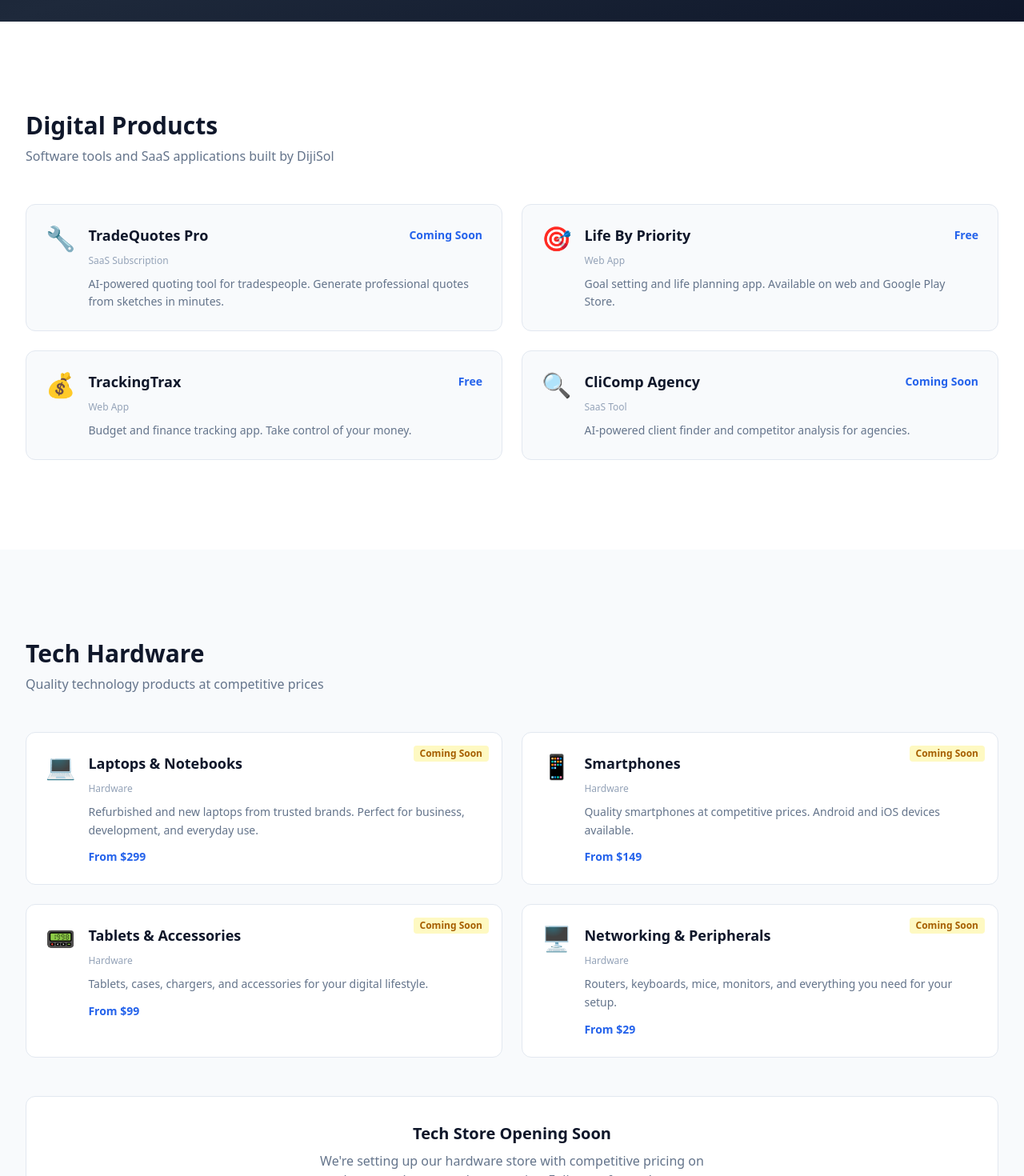
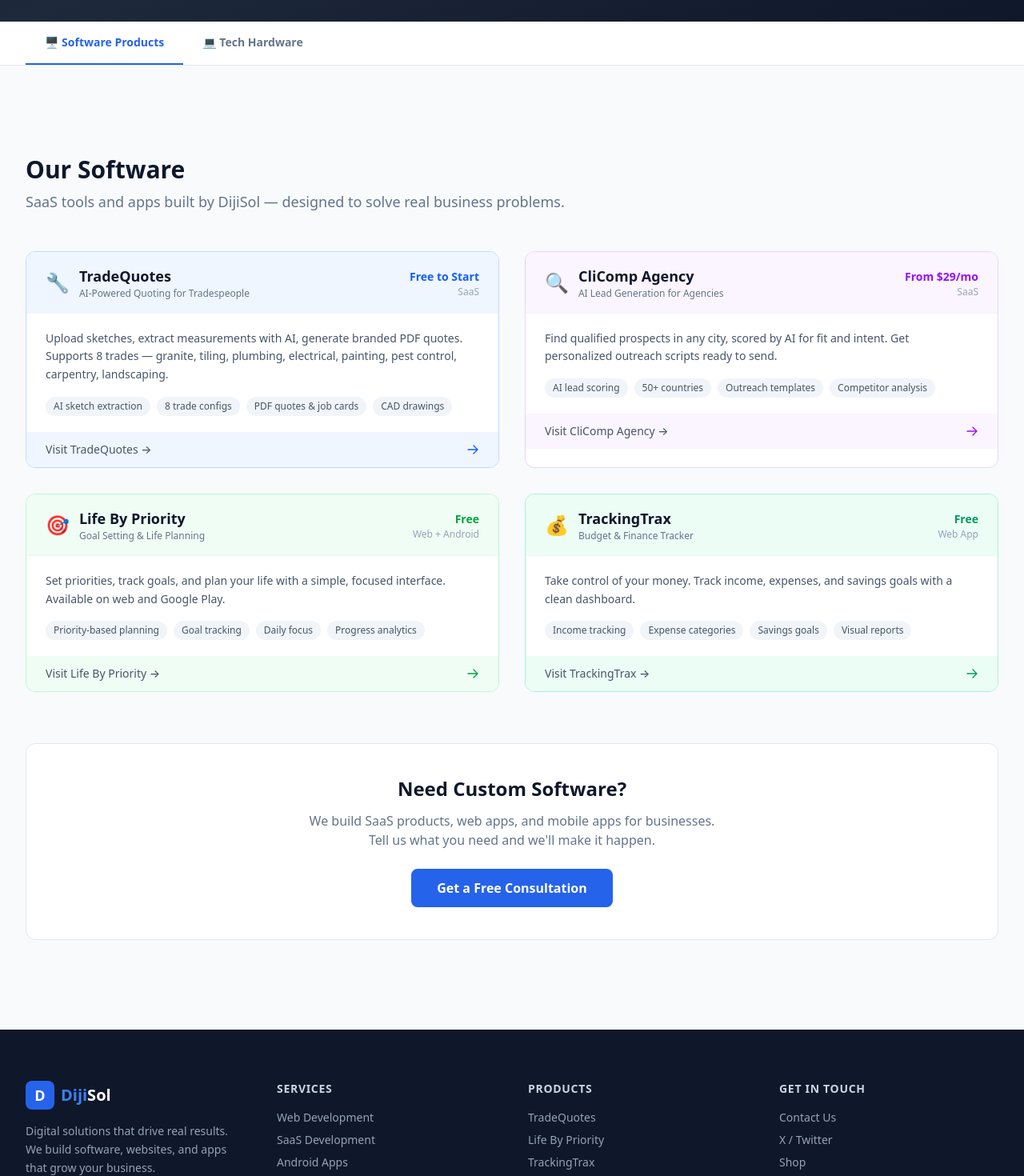
Before and after one commit to raubenw/dijisol-site, a Next.js app: page /shop in a window 1280 px wide. Shown: the part 440-1910 px from the top of the page at 80% size. Built offline with nearby package versions, Linux system fonts and the light colour scheme.

Commit message:
Update contact form to FormSubmit, enhance shop with tabbed software/hardware sections

```diff
--- a/app/shop/page.tsx
+++ b/app/shop/page.tsx
@@ -1,76 +1,111 @@
 "use client";
+import { useState } from "react";
 
-const DIGITAL_PRODUCTS = [
+/* ─── Software Products ─── */
+const SOFTWARE = [
   {
-    name: "TradeQuotes Pro",
-    desc: "AI-powered quoting tool for tradespeople. Generate professional quotes from sketches in minutes.",
-    price: "Coming Soon",
+    name: "TradeQuotes",
+    tagline: "AI-Powered Quoting for Tradespeople",
+    desc: "Upload sketches, extract measurements with AI, generate branded PDF quotes. Supports 8 trades — granite, tiling, plumbing, electrical, painting, pest control, carpentry, landscaping.",
+    price: "Free to Start",
     icon: "🔧",
     url: "https://quotes-67f32.web.app",
-    type: "SaaS Subscription",
+    type: "SaaS",
+    features: ["AI sketch extraction", "8 trade configs", "PDF quotes & job cards", "CAD drawings"],
+    color: "blue",
+  },
+  {
+    name: "CliComp Agency",
+    tagline: "AI Lead Generation for Agencies",
+    desc: "Find qualified prospects in any city, scored by AI for fit and intent. Get personalized outreach scripts ready to send.",
+    price: "From $29/mo",
+    icon: "🔍",
+    url: "https://clicomp.agency",
+    type: "SaaS",
+    features: ["AI lead scoring", "50+ countries", "Outreach templates", "Competitor analysis"],
+    color: "purple",
   },
   {
     name: "Life By Priority",
-    desc: "Goal setting and life planning app. Available on web and Google Play Store.",
+    tagline: "Goal Setting & Life Planning",
+    desc: "Set priorities, track goals, and plan your life with a simple, focused interface. Available on web and Google Play.",
     price: "Free",
     icon: "🎯",
     url: "https://lifebypriority.com",
-    type: "Web App",
+    type: "Web + Android",
+    features: ["Priority-based planning", "Goal tracking", "Daily focus", "Progress analytics"],
+    color: "green",
   },
   {
     name: "TrackingTrax",
-    desc: "Budget and finance tracking app. Take control of your money.",
+    tagline: "Budget & Finance Tracker",
+    desc: "Take control of your money. Track income, expenses, and savings goals with a clean dashboard.",
     price: "Free",
     icon: "💰",
     url: "https://trackingtrax.com",
     type: "Web App",
-  },
-  {
-    name: "CliComp Agency",
-    desc: "AI-powered client finder and competitor analysis for agencies.",
-    price: "Coming Soon",
-    icon: "🔍",
-    url: "https://clicomp.agency",
-    type: "SaaS Tool",
+    features: ["Income tracking", "Expense categories", "Savings goals", "Visual reports"],
+    color: "emerald",
   },
 ];
 
-const TECH_PRODUCTS = [
+/* ─── Hardware Categories ─── */
+const HARDWARE = [
   {
     name: "Laptops & Notebooks",
-    desc: "Refurbished and new laptops from trusted brands. Perfect for business, development, and everyday use.",
-    price: "From $299",
+    desc: "Business laptops, development workstations, and everyday notebooks from trusted brands. New and certified refurbished.",
+    priceRange: "From R4,999",
     icon: "💻",
-    type: "Hardware",
-    comingSoon: true,
+    items: ["HP ProBook Series", "Lenovo ThinkPad", "Dell Latitude", "Acer Aspire"],
   },
   {
     name: "Smartphones",
-    desc: "Quality smartphones at competitive prices. Android and iOS devices available.",
-    price: "From $149",
+    desc: "Quality smartphones at competitive prices. Android flagships and budget-friendly options.",
+    priceRange: "From R2,499",
     icon: "📱",
-    type: "Hardware",
-    comingSoon: true,
+    items: ["Samsung Galaxy Series", "Xiaomi Redmi", "Huawei Nova", "Motorola Edge"],
   },
   {
-    name: "Tablets & Accessories",
-    desc: "Tablets, cases, chargers, and accessories for your digital lifestyle.",
-    price: "From $99",
+    name: "Tablets & iPads",
+    desc: "Tablets for work, entertainment, and education. Stylus-compatible options available.",
+    priceRange: "From R1,999",
     icon: "📟",
-    type: "Hardware",
-    comingSoon: true,
+    items: ["Samsung Galaxy Tab", "Lenovo Tab", "Huawei MatePad", "Amazon Fire"],
   },
   {
-    name: "Networking & Peripherals",
-    desc: "Routers, keyboards, mice, monitors, and everything you need for your setup.",
-    price: "From $29",
+    name: "Networking & WiFi",
+    desc: "Routers, mesh systems, switches, and access points for home and business.",
+    priceRange: "From R499",
+    icon: "📡",
+    items: ["TP-Link Archer", "MikroTik", "Ubiquiti UniFi", "Netgear Nighthawk"],
+  },
+  {
+    name: "Peripherals",
+    desc: "Keyboards, mice, monitors, webcams, and accessories for your setup.",
+    priceRange: "From R199",
     icon: "🖥️",
-    type: "Hardware",
-    comingSoon: true,
+    items: ["Logitech", "Redragon", "Samsung Monitors", "Corsair"],
+  },
+  {
+    name: "Storage & Memory",
+    desc: "External drives, SSDs, USB sticks, and memory cards at wholesale prices.",
+    priceRange: "From R149",
+    icon: "💾",
+    items: ["Samsung SSD", "Western Digital", "SanDisk", "Seagate"],
   },
 ];
 
+const COLOR_MAP: Record<string, {bg: string; border: string; text: string}> = {
+  blue: { bg: "bg-blue-50", border: "border-blue-200 hover:border-blue-400", text: "text-blue-600" },
+  purple: { bg: "bg-purple-50", border: "border-purple-200 hover:border-purple-400", text: "text-purple-600" },
+  green: { bg: "bg-green-50", border: "border-green-200 hover:border-green-400", text: "text-green-600" },
+  emerald: { bg: "bg-emerald-50", border: "border-emerald-200 hover:border-emerald-400", text: "text-emerald-600" },
+};
+
 export default function ShopPage() {
+  const [tab, setTab] = useState<"software" | "hardware">("software");
+  const [notify, setNotify] = useState({ email: "", submitted: false });
+
   return (
     <main>
       {/* Hero */}
@@ -82,95 +117,220 @@
               Software &amp; Tech Products
             </h1>
             <p className="text-lg text-gray-400 max-w-2xl leading-relaxed">
-              Digital tools to grow your business and quality tech hardware at competitive prices.
+              Digital tools to grow your business and quality tech hardware at competitive prices. No middlemen — direct from supplier to your door.
             </p>
           </div>
         </div>
       </section>
 
-      {/* Digital Products */}
-      <section className="py-20 md:py-28 bg-white">
+      {/* Tab Selector */}
+      <section className="bg-white border-b border-gray-200 sticky top-16 z-40">
+        <div className="max-w-7xl mx-auto px-4 sm:px-6 lg:px-8">
+          <div className="flex gap-0">
+            <button
+              onClick={() => setTab("software")}
+              className={`px-6 py-4 text-sm font-semibold border-b-2 transition-colors ${
+                tab === "software"
+                  ? "border-primary text-primary"
+                  : "border-transparent text-gray-500 hover:text-gray-700"
+              }`}
+            >
+              🖥️ Software Products
+            </button>
+            <button
+              onClick={() => setTab("hardware")}
+              className={`px-6 py-4 text-sm font-semibold border-b-2 transition-colors ${
+                tab === "hardware"
+                  ? "border-primary text-primary"
+                  : "border-transparent text-gray-500 hover:text-gray-700"
+              }`}
+            >
+              💻 Tech Hardware
+            </button>
+          </div>
+        </div>
+      </section>
+
+      {/* Software Tab */}
+      {tab === "software" && (
+        <section className="py-20 md:py-28 bg-gray-50">
           <div className="max-w-7xl mx-auto px-4 sm:px-6 lg:px-8">
             <div className="mb-12">
-            <h2 className="text-3xl font-extrabold text-gray-900 mb-2">Digital Products</h2>
-            <p className="text-gray-500">Software tools and SaaS applications built by DijiSol</p>
+              <h2 className="text-3xl font-extrabold text-gray-900 mb-2">Our Software</h2>
+              <p className="text-gray-500 text-lg">SaaS tools and apps built by DijiSol — designed to solve real business problems.</p>
             </div>
-          <div className="grid grid-cols-1 md:grid-cols-2 gap-6">
-            {DIGITAL_PRODUCTS.map((p) => (
+            <div className="grid grid-cols-1 lg:grid-cols-2 gap-8">
+              {SOFTWARE.map((p) => {
+                const c = COLOR_MAP[p.color] || COLOR_MAP.blue;
+                return (
                   <a
                     key={p.name}
                     href={p.url}
                     target="_blank"
                     rel="noopener"
-                className="block bg-gray-50 rounded-xl p-6 border border-gray-200 hover:border-primary/40 hover:shadow-lg transition-all group"
+                    className={`block bg-white rounded-xl border ${c.border} hover:shadow-lg transition-all group overflow-hidden`}
                   >
-                <div className="flex items-start gap-4">
-                  <span className="text-3xl">{p.icon}</span>
-                  <div className="flex-1">
-                    <div className="flex items-center justify-between mb-1">
-                      <h3 className="text-lg font-bold text-gray-900 group-hover:text-primary transition-colors">
-                        {p.name}
-                      </h3>
-                      <span className="text-sm font-bold text-primary">{p.price}</span>
-                    </div>
-                    <span className="text-xs text-gray-400 font-medium">{p.type}</span>
-                    <p className="text-sm text-gray-500 leading-relaxed mt-2">{p.desc}</p>
+                    <div className={`${c.bg} px-6 py-4 border-b border-gray-100`}>
+                      <div className="flex items-center justify-between">
+                        <div className="flex items-center gap-3">
+                          <span className="text-2xl">{p.icon}</span>
+                          <div>
+                            <h3 className="text-lg font-bold text-gray-900 group-hover:text-primary transition-colors">{p.name}</h3>
+                            <p className="text-xs text-gray-500">{p.tagline}</p>
                           </div>
                         </div>
-              </a>
+                        <div className="text-right">
+                          <span className={`text-sm font-bold ${c.text}`}>{p.price}</span>
+                          <p className="text-xs text-gray-400">{p.type}</p>
+                        </div>
+                      </div>
+                    </div>
+                    <div className="px-6 py-5">
+                      <p className="text-sm text-gray-600 leading-relaxed mb-4">{p.desc}</p>
+                      <div className="flex flex-wrap gap-2">
+                        {p.features.map((f) => (
+                          <span key={f} className="text-xs px-2.5 py-1 bg-gray-100 text-gray-600 rounded-full font-medium">
+                            {f}
+                          </span>
                         ))}
                       </div>
                     </div>
+                    <div className={`${c.bg} px-6 py-3 flex items-center justify-between`}>
+                      <span className="text-sm font-medium text-gray-600">Visit {p.name} →</span>
+                      <svg className={`w-4 h-4 ${c.text} group-hover:translate-x-1 transition-transform`} fill="none" viewBox="0 0 24 24" stroke="currentColor" strokeWidth={2}>
+                        <path strokeLinecap="round" strokeLinejoin="round" d="M13.5 4.5 21 12m0 0-7.5 7.5M21 12H3" />
+                      </svg>
+                    </div>
+                  </a>
+                );
+              })}
+            </div>
+
+            {/* Build Your Own CTA */}
+            <div className="mt-16 text-center bg-white rounded-xl border border-gray-200 p-10">
+              <h3 className="text-2xl font-bold text-gray-900 mb-3">Need Custom Software?</h3>
+              <p className="text-gray-500 mb-6 max-w-lg mx-auto">
+                We build SaaS products, web apps, and mobile apps for businesses. Tell us what you need and we&apos;ll make it happen.
+              </p>
+              <a
+                href="/contact"
+                className="inline-flex items-center gap-2 px-8 py-3 bg-primary text-white font-semibold rounded-lg hover:bg-primary-dark transition-colors"
+              >
+                Get a Free Consultation
+              </a>
+            </div>
+          </div>
         </section>
+      )}
 
-      {/* Physical Tech */}
+      {/* Hardware Tab */}
+      {tab === "hardware" && (
         <section className="py-20 md:py-28 bg-gray-50">
           <div className="max-w-7xl mx-auto px-4 sm:px-6 lg:px-8">
             <div className="mb-12">
               <h2 className="text-3xl font-extrabold text-gray-900 mb-2">Tech Hardware</h2>
-            <p className="text-gray-500">Quality technology products at competitive prices</p>
+              <p className="text-gray-500 text-lg">Quality technology products shipped directly to you. No middlemen, competitive wholesale pricing.</p>
             </div>
-          <div className="grid grid-cols-1 md:grid-cols-2 gap-6">
-            {TECH_PRODUCTS.map((p) => (
-              <div
-                key={p.name}
-                className="bg-white rounded-xl p-6 border border-gray-200 relative"
-              >
-                {p.comingSoon && (
-                  <span className="absolute top-4 right-4 text-xs font-semibold px-2 py-0.5 rounded bg-yellow-100 text-yellow-700">
-                    Coming Soon
+
+            {/* Hardware Notice */}
+            <div className="mb-10 bg-yellow-50 border border-yellow-200 rounded-xl p-6 flex items-start gap-4">
+              <span className="text-2xl">🚀</span>
+              <div>
+                <h4 className="font-bold text-yellow-800 mb-1">Hardware Store Launching Soon</h4>
+                <p className="text-sm text-yellow-700">
+                  We&apos;re partnering with trusted suppliers to bring you quality tech at wholesale prices.
+                  Online ordering with delivery is coming. Sign up below to be notified!
+                </p>
+              </div>
+            </div>
+
+            <div className="grid grid-cols-1 md:grid-cols-2 lg:grid-cols-3 gap-6">
+              {HARDWARE.map((h) => (
+                <div key={h.name} className="bg-white rounded-xl border border-gray-200 hover:border-primary/30 hover:shadow-md transition-all overflow-hidden">
+                  <div className="p-6">
+                    <div className="flex items-center justify-between mb-4">
+                      <span className="text-3xl">{h.icon}</span>
+                      <span className="text-xs font-semibold px-2.5 py-1 rounded-full bg-yellow-100 text-yellow-700">Coming Soon</span>
+                    </div>
+                    <h3 className="text-lg font-bold text-gray-900 mb-2">{h.name}</h3>
+                    <p className="text-sm text-gray-500 leading-relaxed mb-4">{h.desc}</p>
+                    <p className="text-sm font-bold text-primary mb-4">{h.priceRange}</p>
+                    <div className="border-t border-gray-100 pt-3">
+                      <p className="text-xs text-gray-400 font-medium mb-2">Featured Brands:</p>
+                      <div className="flex flex-wrap gap-1.5">
+                        {h.items.map((item) => (
+                          <span key={item} className="text-xs px-2 py-0.5 bg-gray-100 text-gray-600 rounded font-medium">
+                            {item}
                           </span>
-                )}
-                <div className="flex items-start gap-4">
-                  <span className="text-3xl">{p.icon}</span>
-                  <div className="flex-1">
-                    <h3 className="text-lg font-bold text-gray-900 mb-1">{p.name}</h3>
-                    <span className="text-xs text-gray-400 font-medium">{p.type}</span>
-                    <p className="text-sm text-gray-500 leading-relaxed mt-2">{p.desc}</p>
-                    <p className="text-sm font-bold text-primary mt-3">{p.price}</p>
+                        ))}
+                      </div>
                     </div>
                   </div>
                 </div>
               ))}
             </div>
 
-          {/* Notify */}
-          <div className="mt-12 text-center bg-white rounded-xl border border-gray-200 p-8">
-            <h3 className="text-xl font-bold text-gray-900 mb-2">Tech Store Opening Soon</h3>
-            <p className="text-gray-500 mb-6 max-w-lg mx-auto">
-              We&apos;re setting up our hardware store with competitive pricing on laptops, phones, and accessories. Follow us for updates.
+            {/* Notify Form */}
+            <div className="mt-16 bg-gradient-to-br from-dark via-dark-light to-dark rounded-xl p-10 text-center">
+              <h3 className="text-2xl font-bold text-white mb-3">Get Notified When We Launch</h3>
+              <p className="text-gray-400 mb-8 max-w-lg mx-auto">
+                Be the first to know when our hardware store goes live. Early subscribers get exclusive launch discounts.
               </p>
-            <a
-              href="https://x.com/BydesignIlive"
-              target="_blank"
-              rel="noopener"
-              className="inline-flex items-center gap-2 px-6 py-2.5 bg-primary text-white font-semibold rounded-lg hover:bg-primary-dark transition-colors text-sm"
+              {notify.submitted ? (
+                <div className="inline-flex items-center gap-2 px-6 py-3 bg-accent/20 text-accent font-semibold rounded-lg">
+                  <svg className="w-5 h-5" fill="currentColor" viewBox="0 0 20 20">
+                    <path fillRule="evenodd" d="M16.704 4.153a.75.75 0 0 1 .143 1.052l-8 10.5a.75.75 0 0 1-1.127.075l-4.5-4.5a.75.75 0 0 1 1.06-1.06l3.894 3.893 7.48-9.817a.75.75 0 0 1 1.05-.143Z" clipRule="evenodd" />
+                  </svg>
+                  You&apos;re on the list! We&apos;ll email you at launch.
+                </div>
+              ) : (
+                <form
+                  onSubmit={async (e) => {
+                    e.preventDefault();
+                    try {
+                      await fetch("https://formsubmit.co/ajax/info@dijisol.com", {
+                        method: "POST",
+                        headers: { "Content-Type": "application/json", Accept: "application/json" },
+                        body: JSON.stringify({
+                          _subject: "DijiSol Hardware Store - Launch Notification Signup",
+                          email: notify.email,
+                          message: "Please notify me when the hardware store launches.",
+                          _template: "table",
+                        }),
+                      });
+                      setNotify({ email: "", submitted: true });
+                    } catch { /* silent */ }
+                  }}
+                  className="flex flex-col sm:flex-row gap-3 justify-center max-w-md mx-auto"
                 >
-              Follow @BydesignIlive for Updates
-            </a>
+                  <input
+                    type="email"
+                    required
+                    value={notify.email}
+                    onChange={(e) => setNotify({ ...notify, email: e.target.value })}
+                    placeholder="your@email.com"
+                    className="flex-1 px-4 py-3 rounded-lg text-gray-900 border-0 focus:ring-2 focus:ring-primary outline-none"
+                  />
+                  <button
+                    type="submit"
+                    className="px-6 py-3 bg-primary text-white font-semibold rounded-lg hover:bg-primary-dark transition-colors whitespace-nowrap"
+                  >
+                    Notify Me
+                  </button>
+                </form>
+              )}
+            </div>
+
+            {/* Wholesale / Business Inquiries */}
+            <div className="mt-8 text-center">
+              <p className="text-gray-500 text-sm">
+                Need bulk orders or business pricing?{" "}
+                <a href="/contact" className="text-primary font-medium hover:underline">Contact us for wholesale quotes</a>
+              </p>
             </div>
           </div>
         </section>
+      )}
     </main>
   );
 }
```
Also changed, not shown: app/contact/page.tsx (+8 -7 lines). Lines whose indentation alone changed are shown as unchanged.
